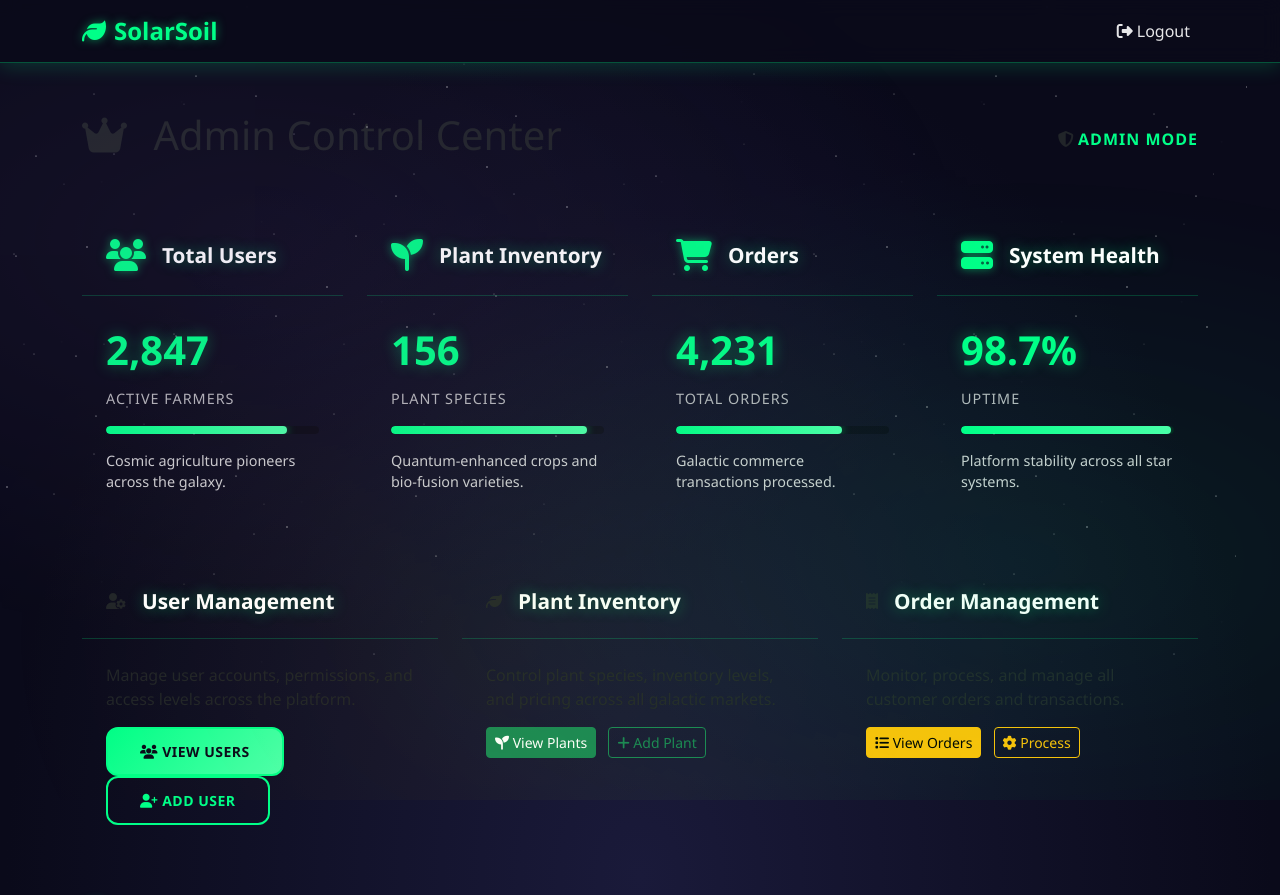
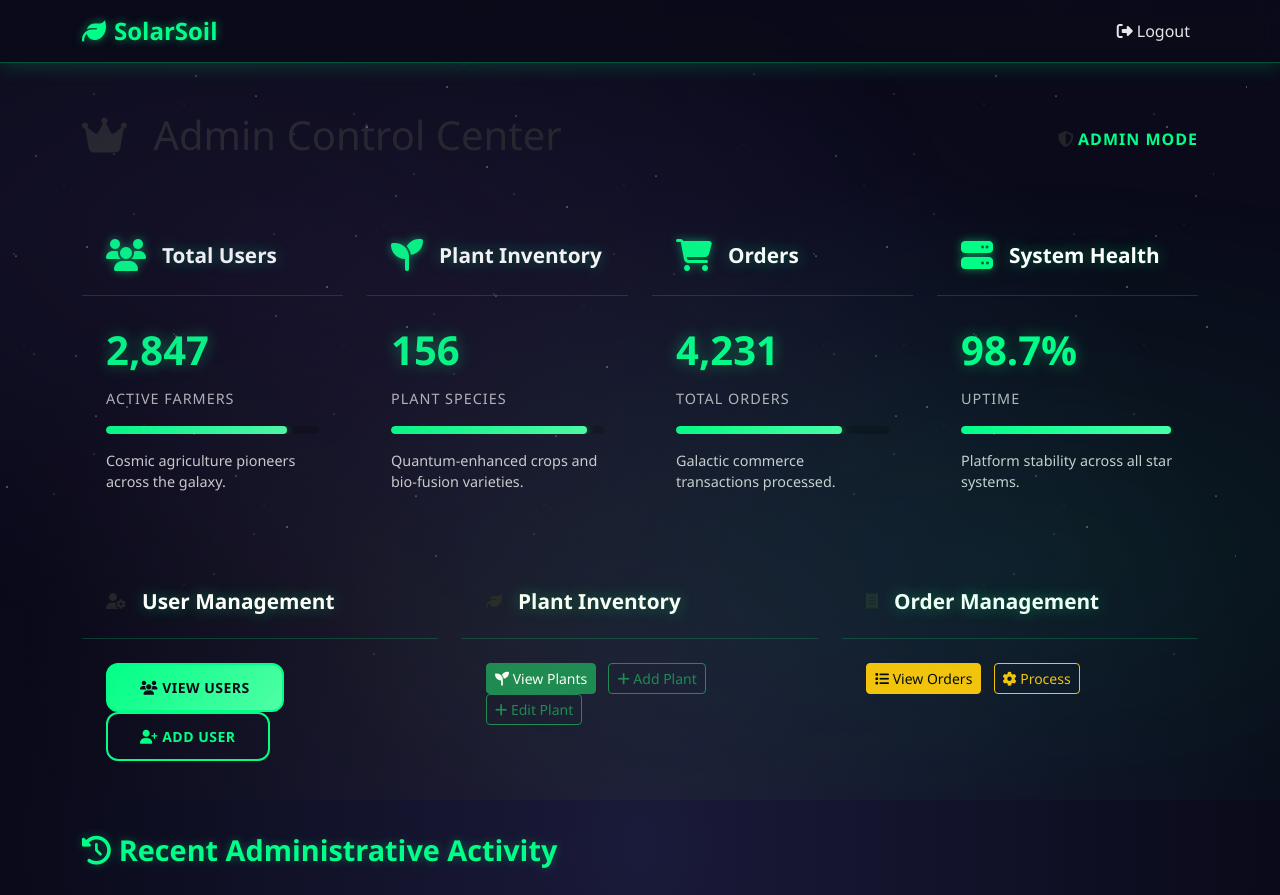
Before and after one commit to domadla/AD-SolarSoil, a PHP site: page /pages/Admin/index.php in a window 1280 px wide. Shown: the top 895 px of the page. Run offline with PHP 8.4, Linux system fonts and the light colour scheme.

Commit message:
feat: enhance plant management by adding edit plant functionality

```diff
--- a/pages/Admin/index.php
+++ b/pages/Admin/index.php
@@ -129,7 +129,6 @@ ob_start();
                         <h3>User Management</h3>
                     </div>
                     <div class="card-body">
-                        <p>Manage user accounts, permissions, and access levels across the platform.</p>
                         <div class="action-buttons">
                             <button class="btn btn-primary btn-sm me-2" onclick="manageUsers()">
                                 <i class="fas fa-users"></i> View Users
@@ -150,13 +149,15 @@ ob_start();
                         <h3>Plant Inventory</h3>
                     </div>
                     <div class="card-body">
-                        <p>Control plant species, inventory levels, and pricing across all galactic markets.</p>
                         <div class="action-buttons">
                             <button class="btn btn-success btn-sm me-2" onclick="managePlants()">
                                 <i class="fas fa-seedling"></i> View Plants
                             </button>
                             <button class="btn btn-outline-success btn-sm" onclick="addPlant()">
                                 <i class="fas fa-plus"></i> Add Plant
+                            </button>
+                            <button class="btn btn-outline-success btn-sm" onclick="editPlant()">
+                                <i class="fas fa-plus"></i> Edit Plant
                             </button>
                         </div>
                     </div>
@@ -171,7 +172,6 @@ ob_start();
                         <h3>Order Management</h3>
                     </div>
                     <div class="card-body">
-                        <p>Monitor, process, and manage all customer orders and transactions.</p>
                         <div class="action-buttons">
                             <button class="btn btn-warning btn-sm me-2" onclick="manageOrders()">
                                 <i class="fas fa-list"></i> View Orders
@@ -280,6 +280,11 @@ include '../../layouts/page-layout.php';
             .then(response => response.text())
             .then(html => showAdminModal('Add Plant', html));
     }
+    function editPlant() {
+        fetch('../../components/admin/plant/add-plant-modal.component.php')
+            .then(response => response.text())
+            .then(html => showAdminModal('Edit Plant', html));
+    }
     function manageOrders() {
         fetch('../../components/admin/order/view-order-modal.component.php')
             .then(response => response.text())
```
